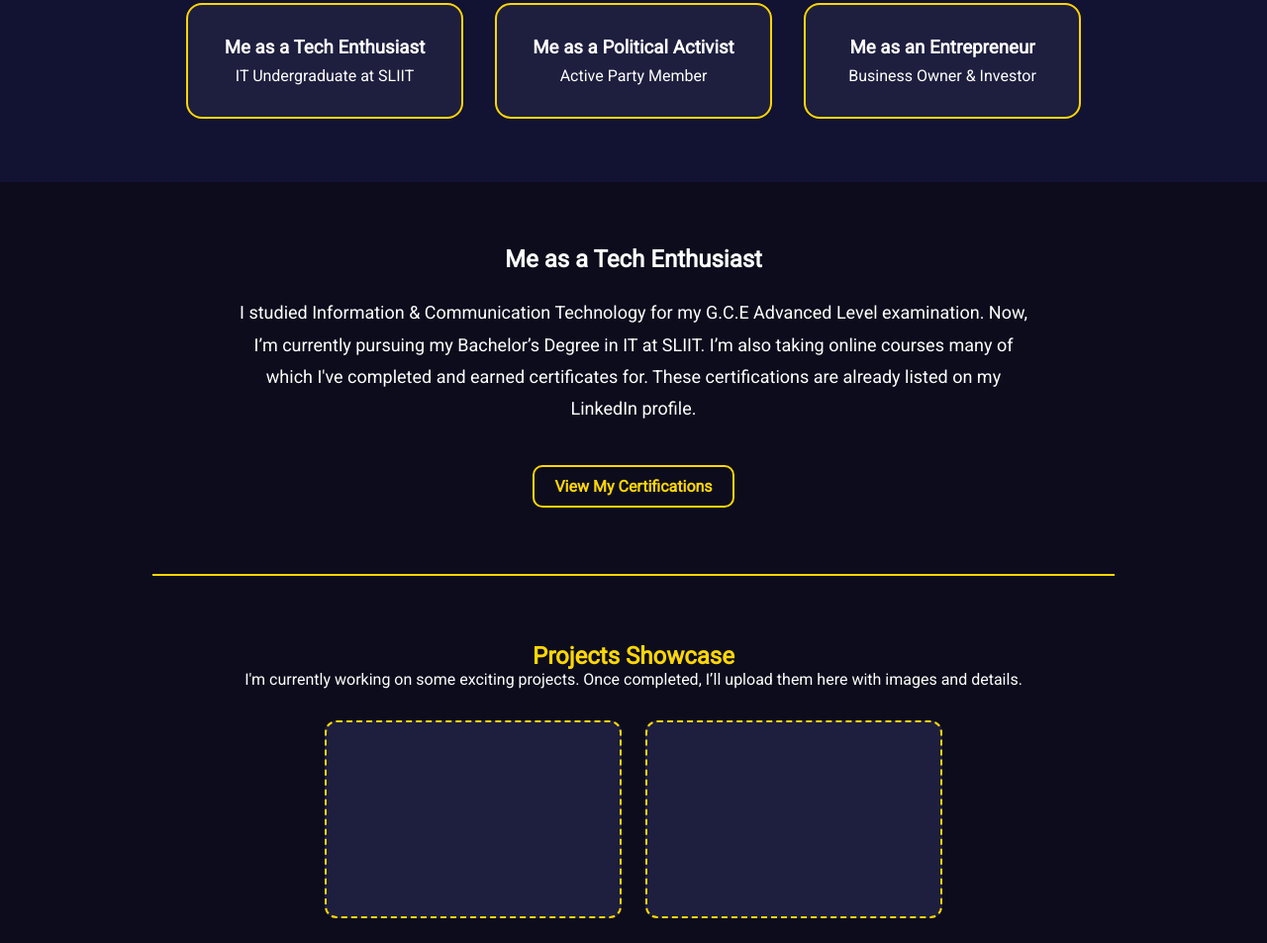
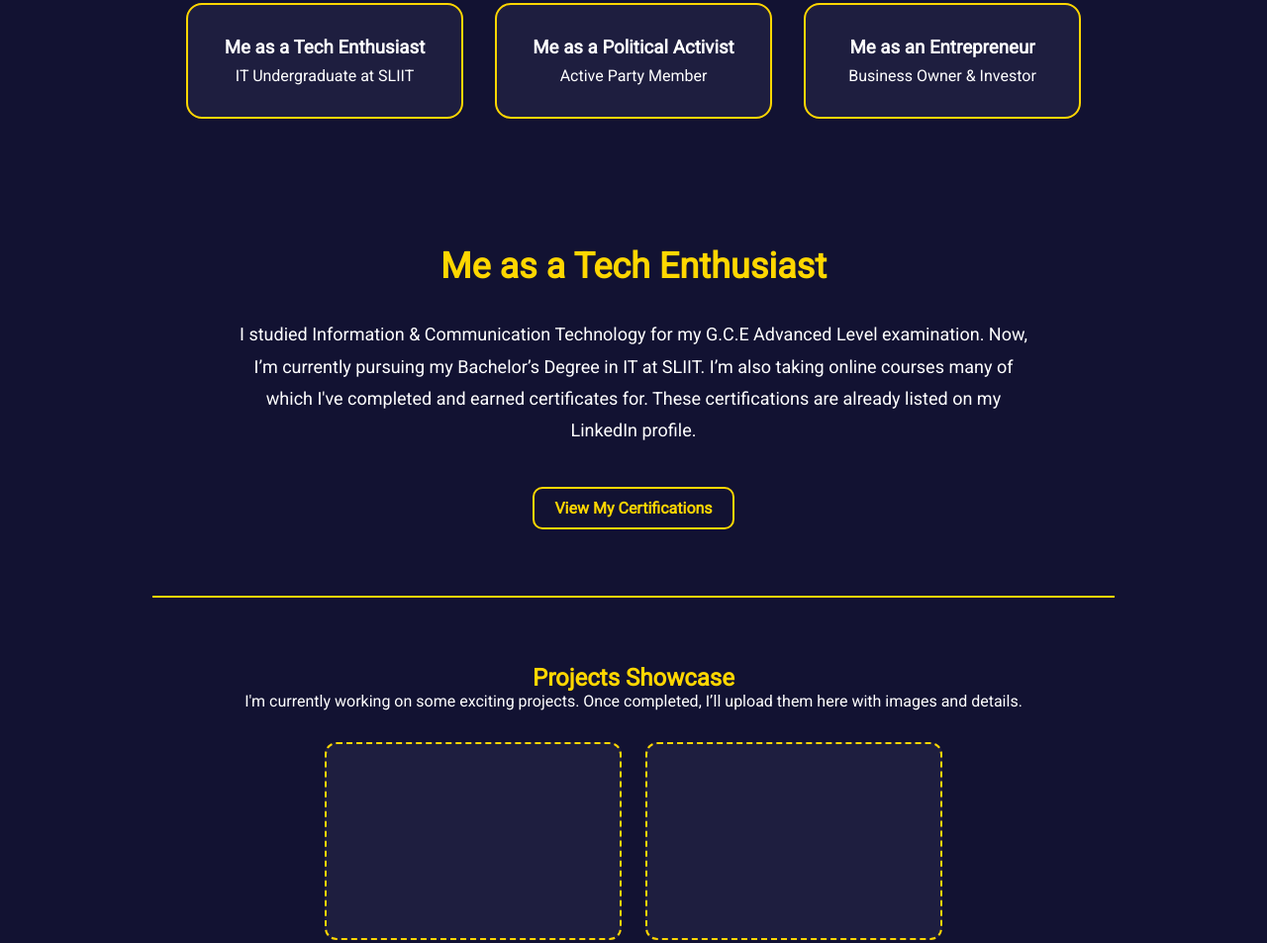
Before and after one commit to dinukadk/portfoliodinukadk, a plain HTML site: page aboutme.html in a window 1280 px wide. Shown: the part 709-1662 px from the top of the page at 99% size. Drawn offline with Linux system fonts and the light colour scheme.

Commit message:
Update aboutme.html

```diff
--- a/aboutme.html
+++ b/aboutme.html
@@ -236,7 +236,7 @@
   </section>
 
   <!-- === TECH SECTION === -->
-  <section id="techSection" class="section-block">
+  <section id="techSection" class="about-section">
     <h2>Me as a Tech Enthusiast</h2>
     <p style="max-width: 800px; margin: 1.5rem auto; font-size: 18px; line-height: 1.8;">
       I studied Information & Communication Technology for my G.C.E Advanced Level examination.
```
